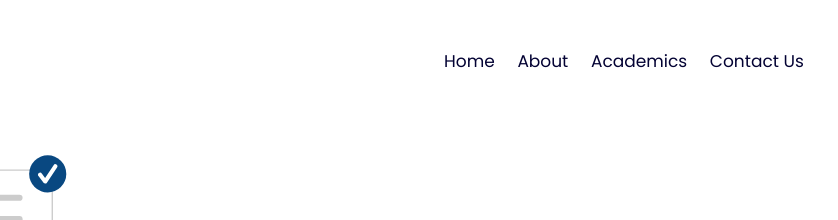
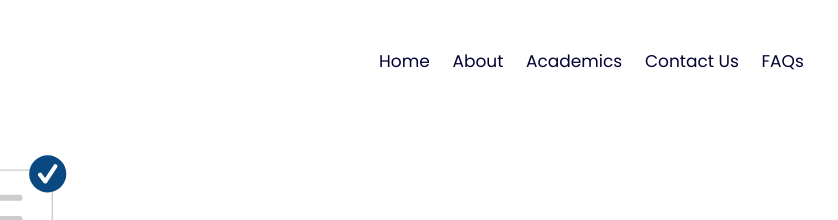
Before and after one commit to TeamOpencampus/opencampus-website, a website built with Vite: page index.html in a window 1280 px wide. Shown: the top 220 px of the page, 341-1179 px from the left. Built offline with nearby package versions, Linux system fonts and the light colour scheme; animation ran at ten frames a second.

Commit message:
Added FAQs to the Navbar

```diff
--- a/index.html
+++ b/index.html
@@ -24,6 +24,7 @@
       <a href="#about">about</a>
       <a href="#category">academics</a>
       <a href="#footer">contact us</a>
+      <a href="#faq">FAQs</a>
     </nav>
     <div class="icons">
       <div id="menu-btn" class="fas fa-bars"></div>
```
